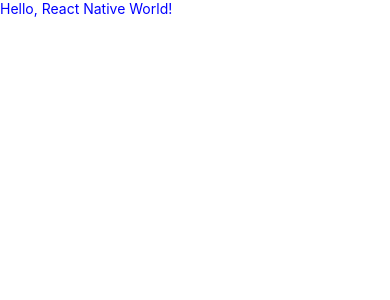
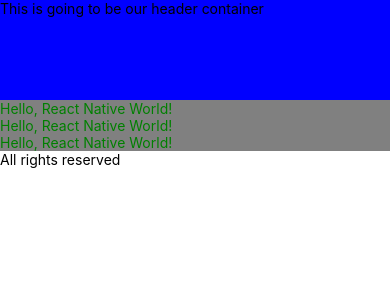
Before and after one commit to adamhinton/HWApp, a React Native app: screen / in a window 390 px wide. Shown: the top 300 px of the page. Built offline with nearby package versions, Linux system fonts and the light colour scheme.

Commit message:
messing around with styling

```diff
--- a/App.js
+++ b/App.js
@@ -1,11 +1,25 @@
 import React from 'react';
-import {SafeAreaView} from 'react-native';
+import {SafeAreaView, View, Text} from 'react-native';
 import MyText from './components/MyText/MyText';
 
 const App = () => {
   return (
     <SafeAreaView>
-      <MyText />
+      <View style={{backgroundColor: 'blue', height: 100}}>
+        <Text>This is going to be our header container</Text>
+      </View>
+
+      <View style={{backgroundColor: 'grey'}}>
+        <MyText />
+        <MyText />
+        <MyText />
+      </View>
+
+      <View>
+        <View>
+          <Text>All rights reserved</Text>
+        </View>
+      </View>
     </SafeAreaView>
   );
 };
--- a/components/MyText/MyText.js
+++ b/components/MyText/MyText.js
@@ -3,7 +3,11 @@
 import style from './style';
 
 const MyText = () => {
-  return <Text style={style.text}>Hello, React Native World!</Text>;
+  return (
+    <Text style={[style.text, {color: 'green'}]}>
+      Hello, React Native World!
+    </Text>
+  );
 };
 
 export default MyText;
```
